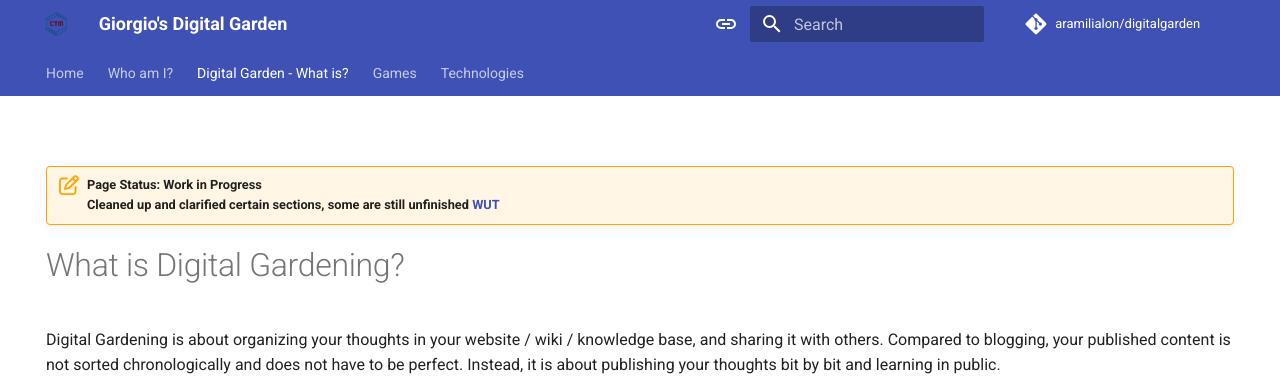
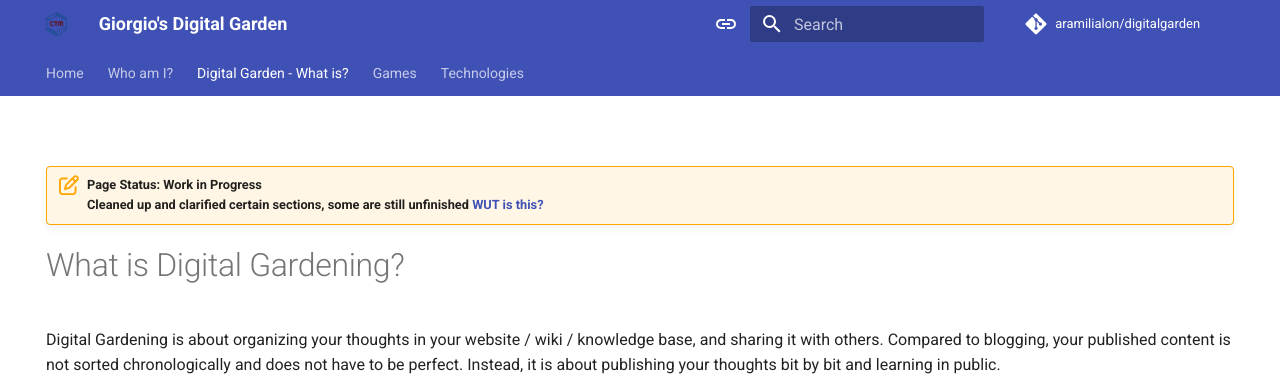
Before and after one commit to aramilialon/digitalgarden, an MkDocs documentation site: the page built from docs/digital-garden.md, in a window 1280 px wide and 900 px high. Shown: the top 389 px of the window. Built offline with MkDocs 1.6.1 and Material for MkDocs 9.7.7, drawn with Linux system fonts in a browser that asks for light colours; comment, search, counter and statistics services are not loaded.

```diff
--- a/mkdocs.yml
+++ b/mkdocs.yml
@@ -72,7 +72,7 @@ extra:
     wip: Work in Progress
     done: Completed
   status_explanation:
-    text: WUT
+    text: "WUT is this?"
     url: digital-garden
 
 plugins:
@@ -87,6 +87,7 @@ plugins:
         - "about-me.md"
         - "contact.md"
         - "projects.md"
+        - "*/index.md"
 
 markdown_extensions:
   - attr_list
```
Also changed, not shown: docs/Games/index.md (+0 -3 lines).
